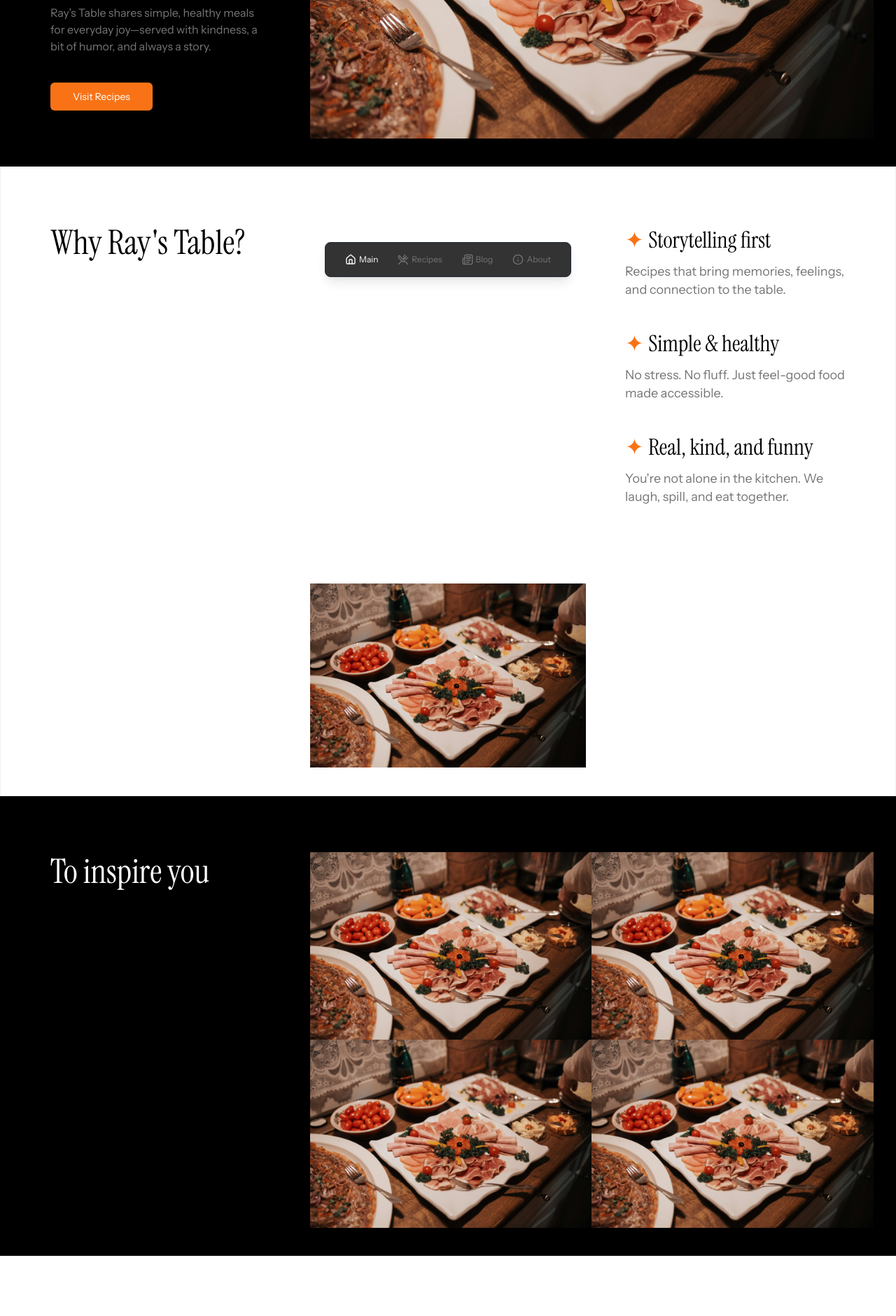
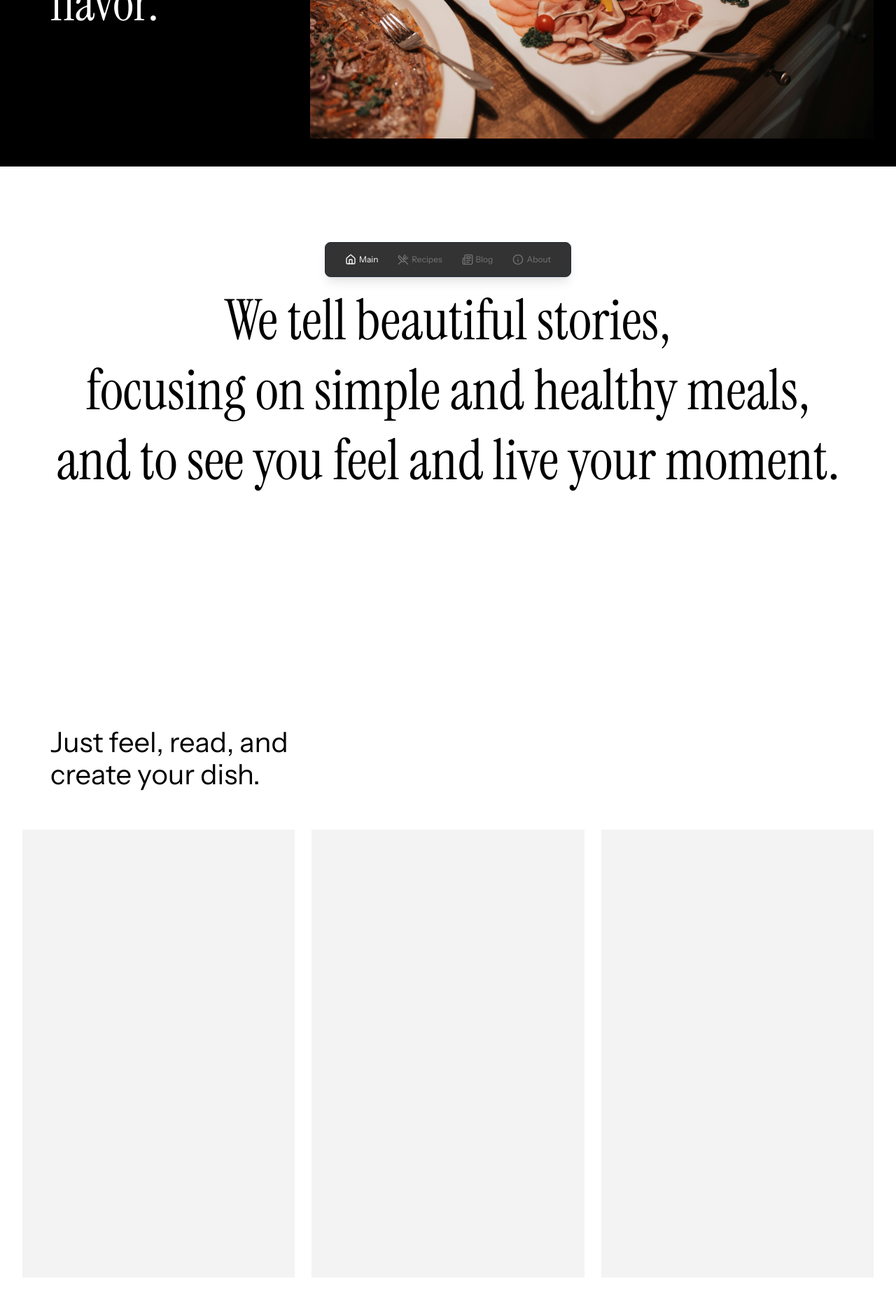
Before and after one commit to konst77/rays-table, a Next.js app: page / in a window 1280 px wide. Shown: the part 380-2261 px from the top of the page at 70% size. Built offline with nearby package versions, Linux system fonts and the light colour scheme.

Commit message:
updated design aesthetics and copywriting, currently distinguishing motion within the layouts.

```diff
--- a/app/components/Footer.tsx
+++ b/app/components/Footer.tsx
@@ -4,7 +4,7 @@ function Footer() {
   return (
     <Grids className="bg-black text-white">
       <div className="p-4 md:p-10">
-        <h1 className="text-[56px] md:text-[72px] leading-[1.15] uppercase">
+        <h1 className="text-[56px] md:text-[72px] leading-[1.15] uppercase text-[#333]">
           See you back
           <br />
           at the table.
--- a/app/page.tsx
+++ b/app/page.tsx
@@ -2,15 +2,13 @@ import Grids from "./components/grids";
 import OptimizedImage from "./components/OptimizedImage";
 import main from "@/public/img/main.svg"
 import dummy from "@/public/img/dummy-photo.jpg"
-import { Button } from "@/components/ui/button";
-import Link from "next/link";
 
 export default function Home() {
   return (
     <>
       {/* Landing header */}
-      <Grids className="bg-black text-[#f1f1f5]">
-        <div className="flex flex-col items-start md:justify-end gap-4 md:pt-0 md:p-10 p-4 md:col-span-1">
+      <Grids className="bg-black text-[#fff]">
+        <div className="flex flex-col items-start gap-4 md:pt-0 md:p-10 p-4 md:col-span-1">
           <OptimizedImage
             src={main.src}
             height={40}
@@ -19,23 +17,11 @@ export default function Home() {
             className="image col-span-full w-full h-[40px]"
             priority={true}
           />
-          <h1 className="text-[48px] md:text-[56px] leading-[1.15]">
+          <h1 className="text-[48px] md:text-[56px] lg:text-[72px] leading-[1.15]">
             Recipes with soul.
             <br />
             Stories with flavor.
           </h1>
-          <p className="text-[#767676]">
-            Ray’s Table shares simple, healthy meals for everyday joy—served with kindness, a bit of humor, and always a story.
-          </p>
-          <div className="mt-6 hidden md:block">
-            <Button
-              size="lg"
-              className="bg-orange-500 text-white hover:bg-orange-400 hover:text-gray-100">
-              <Link href="/recipes">
-                <span>Visit Recipes</span>
-              </Link>
-            </Button>
-          </div>
         </div>
         {/*dummy photo*/}
         <OptimizedImage
@@ -48,91 +34,44 @@ export default function Home() {
       </Grids>
 
       {/* Value Proposition */}
-      <Grids className='bg-[#fff] text-[#000] border border-[#f1f1f5] md:h-[900px] md:p-10'>
-        <div className="p-4 md:p-10">
-          <h2 className="text-[40px] md:text-[48px] leading-[1.15]">Why Ray's Table?</h2>
-        </div>
-        <OptimizedImage
-          src={dummy.src}
-          alt=""
-          height={400}
-          width={1200}
-          className="w-full md:col-span-1 self-end"
-        />
-        <div className="flex flex-col gap-10 md:col-start-3 p-4 md:p-10">
-          <div className="flex flex-col gap-2">
-            <h3 className="text-[24px] md:text-[32px] md:leading-[1.5]">
-              <span className="text-orange-500">✦ </span>Storytelling first
-            </h3>
-            <p className="text-[16px] leading-[1.45] md:text-[18px] text-[#767676]">
-              Recipes that bring memories, feelings, and connection to the table.
-            </p>
-          </div>
-          <div className="flex flex-col gap-2">
-            <h3 className="text-[24px] md:text-[32px] md:leading-[1.5]">
-              <span className="text-orange-500">✦ </span>Simple & healthy
-            </h3>
-            <p className="text-[16px] leading-[1.45] md:text-[18px] text-[#767676]">
-              No stress. No fluff. Just feel-good food made accessible.
-            </p>
-          </div>
-          <div className="flex flex-col gap-2">
-            <h3 className="text-[24px] md:text-[32px] md:leading-[1.5]">
-              <span className="text-orange-500">✦ </span> Real, kind, and funny
-            </h3>
-            <p className="text-[16px] leading-[1.45] md:text-[18px] text-[#767676]">
-              You're not alone in the kitchen. We laugh, spill, and eat together.
-            </p>
+      <Grids className='bg-[#fff] text-[#000] md:h-[640px] md:p-10'>
+        <div className="flex flex-col gap-10 p-4 md:p-10 md:col-span-full self-center
+        text-[40px] md:text-[56px] lg:text-[80px] leading-[1.25]
+        ">
+          <div className="flex flex-col self-center text-center">
+            <h2 className="">
+              We tell beautiful stories,
+              <br />
+              focusing on simple and healthy meals,
+              <br />
+              and to see you feel and live your moment.
+            </h2>
           </div>
         </div>
       </Grids>
 
       {/* Recipe overlooking */}
-      <Grids className="bg-black text-[#fff]">
-        <div className="flex flex-row justify-between p-4 md:p-10">
-          <h2 className="text-[40px] md:text-[48px] leading-[1.15]">
-            To inspire you
-          </h2>
+      <Grids className="bg-white text-black md:mt-20">
+        {/* Grid for featured recipes, make it dynamic? */}
+        <div className="md:col-span-full p-4 md:p-10">
+          <p className="text-[40px] leading-[1.15]">
+            Just feel, read, and
+            <br />
+            create your dish.
+          </p>
         </div>
-
-        {/* Grid for featured recipes, make it dynamic? */}
-        <div className="md:col-span-2 md:grid md:grid-cols-2 md:pt-10 gap-0">
-          <OptimizedImage
-            src={dummy.src}
-            alt="dummy"
-            height={400}
-            width={600}
-            className=""
-          />
-          <OptimizedImage
-            src={dummy.src}
-            alt="dummy"
-            height={400}
-            width={600}
-            className=""
-          />
-          <OptimizedImage
-            src={dummy.src}
-            alt="dummy"
-            height={400}
-            width={600}
-            className=""
-          />
-          <OptimizedImage
-            src={dummy.src}
-            alt="dummy"
-            height={400}
-            width={600}
-            className=""
-          />
+        <div className="md:col-span-3 flex flex-row gap-6">
+          <div className="h-[640px] w-full bg-[#f3f3f3]" />
+          <div className="h-[640px] w-full bg-[#f3f3f3]" />
+          <div className="h-[640px] w-full bg-[#f3f3f3]" />
         </div>
       </Grids>
 
       {/* About Ray */}
-      <Grids className="bg-[#fff] text-[#000]">
+      <Grids className="">
         <div className="p-4 flex flex-col gap-4 md:p-10">
           <h2 className="text-[40px] md:text-[48px] leading-[1.15]">
-            Little about Ray
+            Welcome to my table
           </h2>
           <p className="text-[#555]">
             Hi, I’m Ray. I cook, I feel things, and I believe food should make you feel a little more whole.
```
